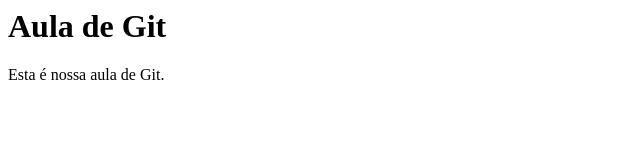
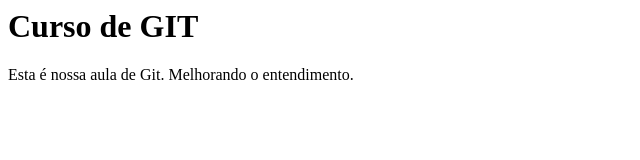
Before and after one commit to maurolcsilva/novorepositorio, a plain HTML site: page index.html in a window 1280 px wide. Shown: the whole page, without its empty margins (0-640 px from the left). Drawn offline with Linux system fonts and the light colour scheme.

Commit message:
mudança de texto

```diff
--- a/index.html
+++ b/index.html
@@ -3,7 +3,7 @@
         <title>Página Inicial</title>
     </head>
     <body>
-        <h1>Aula de Git</h1>
-        <p>Esta é nossa aula de Git.</p>
+        <h1>Curso de GIT</h1>
+        <p>Esta é nossa aula de Git. Melhorando o entendimento.</p>
     </body>
 </html>
```
